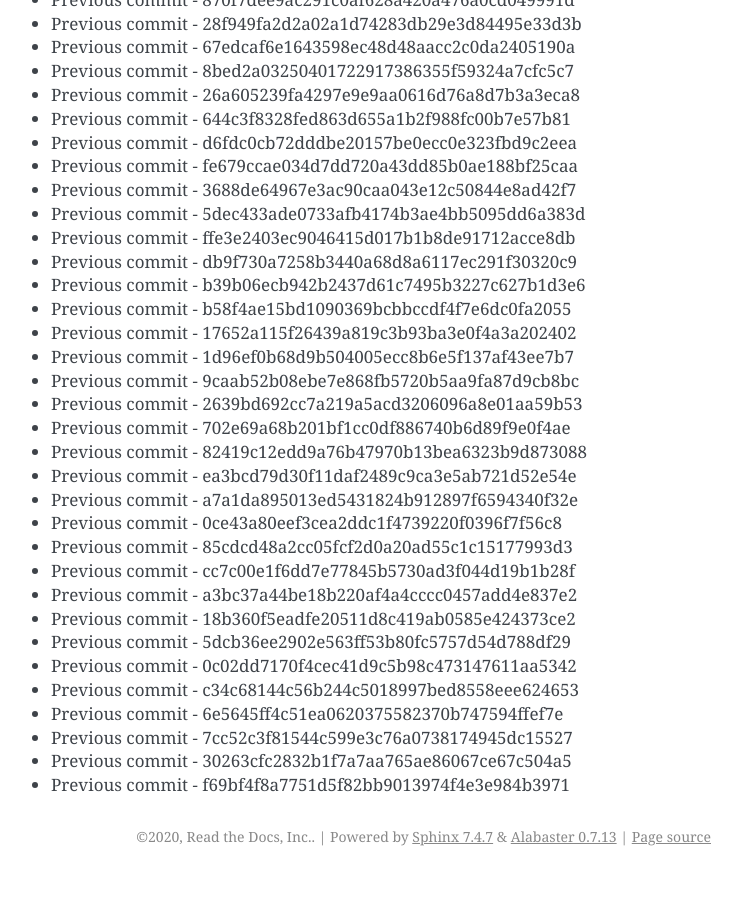
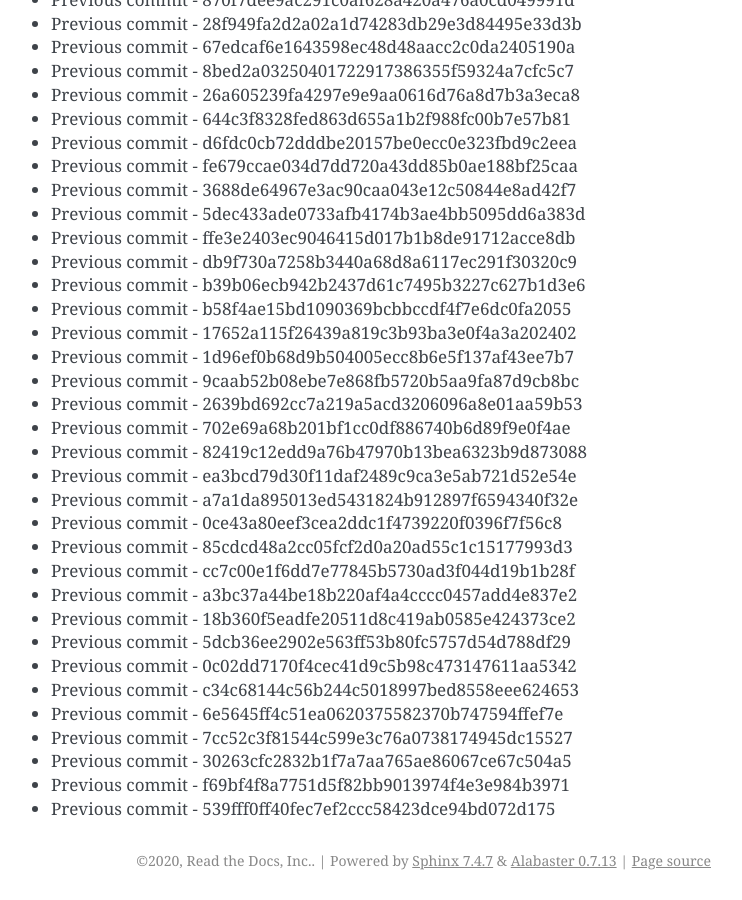
Before and after one commit to readthedocs/rtd-git-stresstest, a Sphinx documentation site: the page built from docs/updates.rst, in a window 1280 px wide and 900 px high, scrolled down 29902 px. Shown: the whole window, without its empty margins (399-1141 px from the left). Built offline with Sphinx 7.4.7, drawn with Linux system fonts in a browser that asks for light colours; before the commit the page ends 30778 px from its top, so only the background shows below that.

Commit message:
Generating commit from previous: 539fff0ff40fec7ef2ccc58423dce94bd072d175

```diff
--- a/docs/updates.rst
+++ b/docs/updates.rst
@@ -1288,3 +1288,4 @@ It can be tested for any performance characteristics.
 * Previous commit - 7cc52c3f81544c599e3c76a0738174945dc15527
 * Previous commit - 30263cfc2832b1f7a7aa765ae86067ce67c504a5
 * Previous commit - f69bf4f8a7751d5f82bb9013974f4e3e984b3971
+* Previous commit - 539fff0ff40fec7ef2ccc58423dce94bd072d175
```
